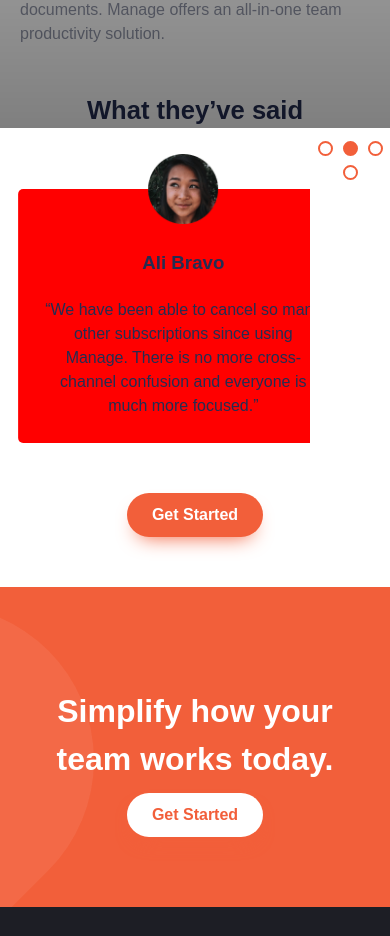
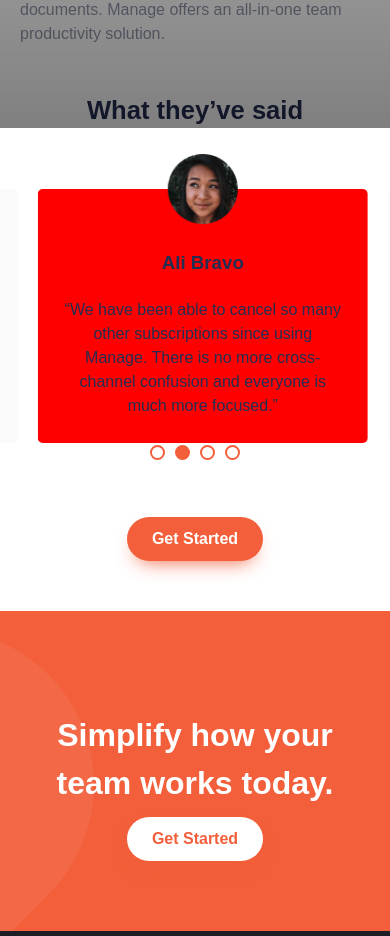
Before and after one commit to KrutonS/manage-landing-page, a React (Create React App) app: page / in a window 390 px wide. Shown: the part 1560-2496 px from the top of the page. Built offline with nearby package versions, Linux system fonts and the light colour scheme; a web font is replaced by a local one.

Commit message:
more slideshow positioning improvements

```diff
--- a/src/common/slideshow/slideshow.css
+++ b/src/common/slideshow/slideshow.css
@@ -1,10 +1,9 @@
 .slideshow {
   margin: 0 calc(-1 * var(--padding-horizontal-mobile)) 50px;
-/* background: red; */
-  display: flex;
-  justify-content: center;
 }
-.active{background-color: red;}
+.active {
+  background-color: red;
+}
 .slideshow-mask {
   overflow: hidden;
   width: 100%;
@@ -14,7 +13,7 @@
   display: flex;
   justify-content: center;
   gap: 20px;
-  transition: transform 1.5s cubic-bezier(.25, 0.1, 0.32, 1.1);
+  transition: transform 1.5s cubic-bezier(0.25, 0.1, 0.32, 1.1);
   min-height: 50px;
 }
 .slideshow-container > * {
@@ -34,11 +33,11 @@
 .slideshow-dot.active {
   background: var(--primary-orange);
 }
-/* .slideshow-item.active {
-  background-color: red;
-} */
+
 @media screen and (min-width: 1440px) {
   .slideshow {
+    display: flex;
+    justify-content: center;
     margin: 0 calc(-1 * var(--padding-horizontal-desktop)) 50px;
   }
 }
--- a/src/common/slideshow/slideshow.js
+++ b/src/common/slideshow/slideshow.js
@@ -100,7 +100,7 @@
   }, [index]);
   const { width, gap } = slideData;
   const offset = overflow ? 0 : -childrenCount;
-  const translate = -width / 2 - (width + gap) * (index + offset);
+  const translate = -(width+gap)/2 - (width + gap) * (index + offset);
   const style = { transform: `translateX(${translate}px)` };
   return (
     <section className='slideshow'>
```
